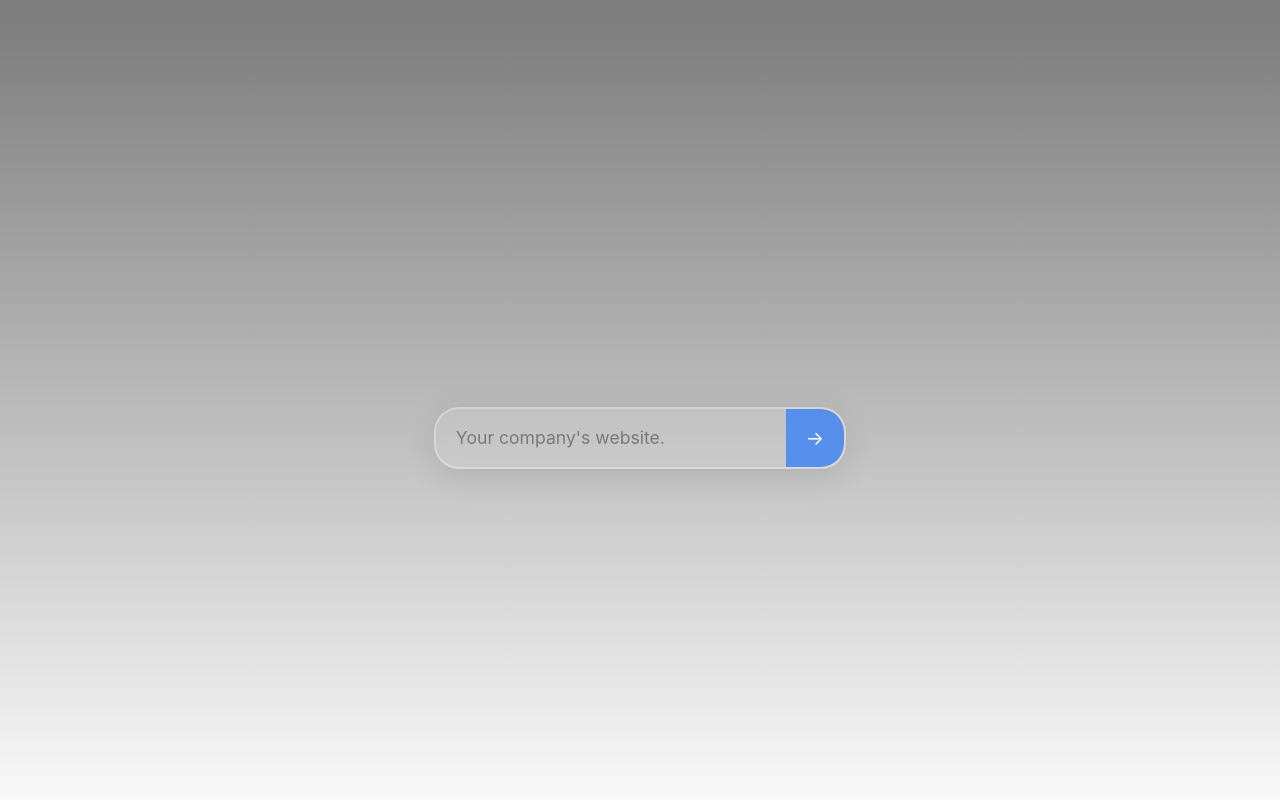
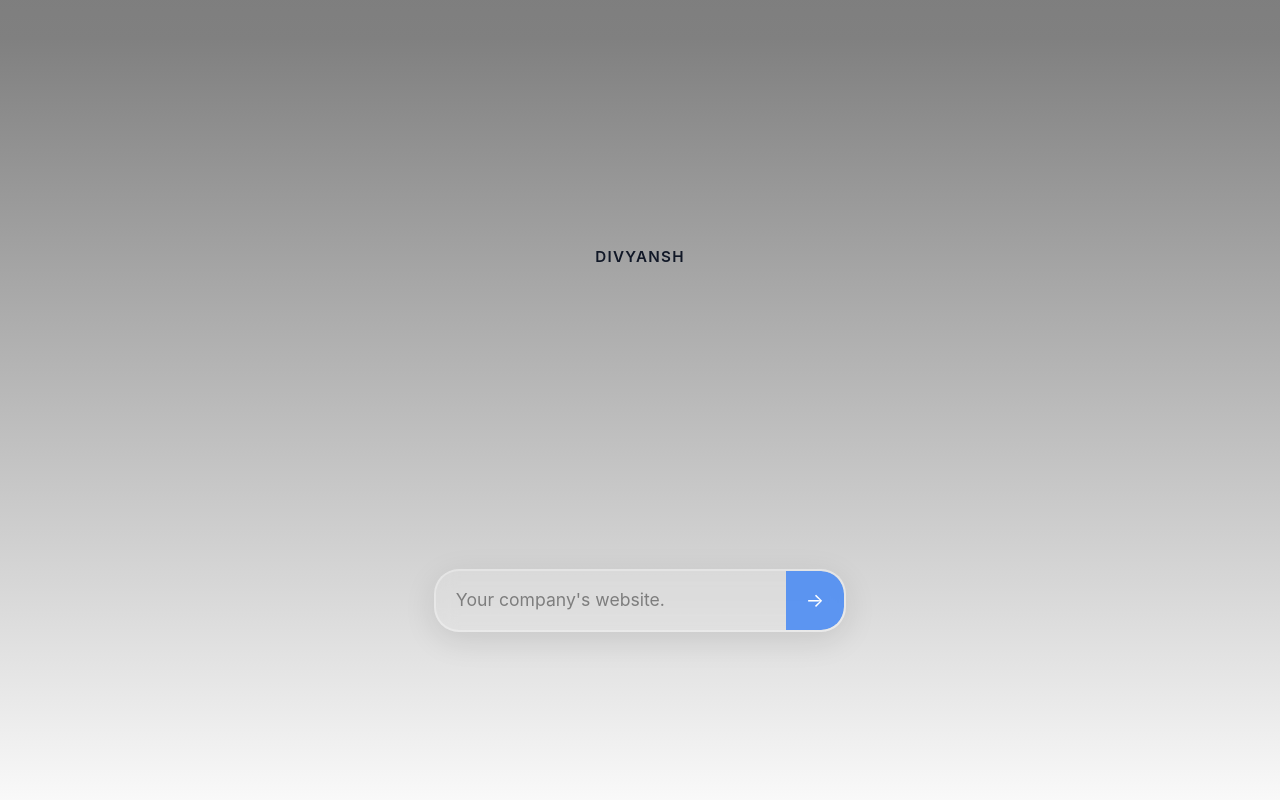
Before and after one commit to divyansh-1009/Landing-Page, a React (Vite) app: page / in a window 1280 px wide. Shown: the part 3962-4762 px from the top of the page. Built offline with nearby package versions, Linux system fonts and the light colour scheme.

Commit message:
prototype made

```diff
--- a/src/App.css
+++ b/src/App.css
@@ -452,6 +452,21 @@
   justify-content: center;
 }
 
+.section-5-bottom {
+  position: absolute;
+  left: 50%;
+  bottom: 16px;
+  transform: translateX(-50%);
+}
+
+.section-5-bottom-text {
+  font-size: 0.95rem;
+  font-weight: 600;
+  color: #111827;
+  letter-spacing: 0.08em;
+  text-transform: uppercase;
+}
+
 .central-dot.absorbing {
   width: 24px;
   height: 24px;
@@ -561,6 +576,19 @@
   display: flex;
   align-items: center;
   justify-content: center;
+  flex-direction: column;
+}
+
+.section-6-bottom {
+  margin-bottom: 300px;
+}
+
+.section-6-bottom-text {
+  font-size: 0.95rem;
+  font-weight: 600;
+  color: #111827;
+  letter-spacing: 0.08em;
+  text-transform: uppercase;
 }
 
 .morphed-form {
--- a/src/App.tsx
+++ b/src/App.tsx
@@ -733,6 +733,9 @@ function App() {
 
       <section className="section-full" id="section-6">
         <div className="section-6-container">
+          <div className="section-6-bottom">
+            <span className="section-6-bottom-text">divyansh</span>
+          </div>
           {!showFinalMessage ? (
             <form className="morphed-form" onSubmit={handleFormSubmit}>
               <div className="form-input-container">
```
